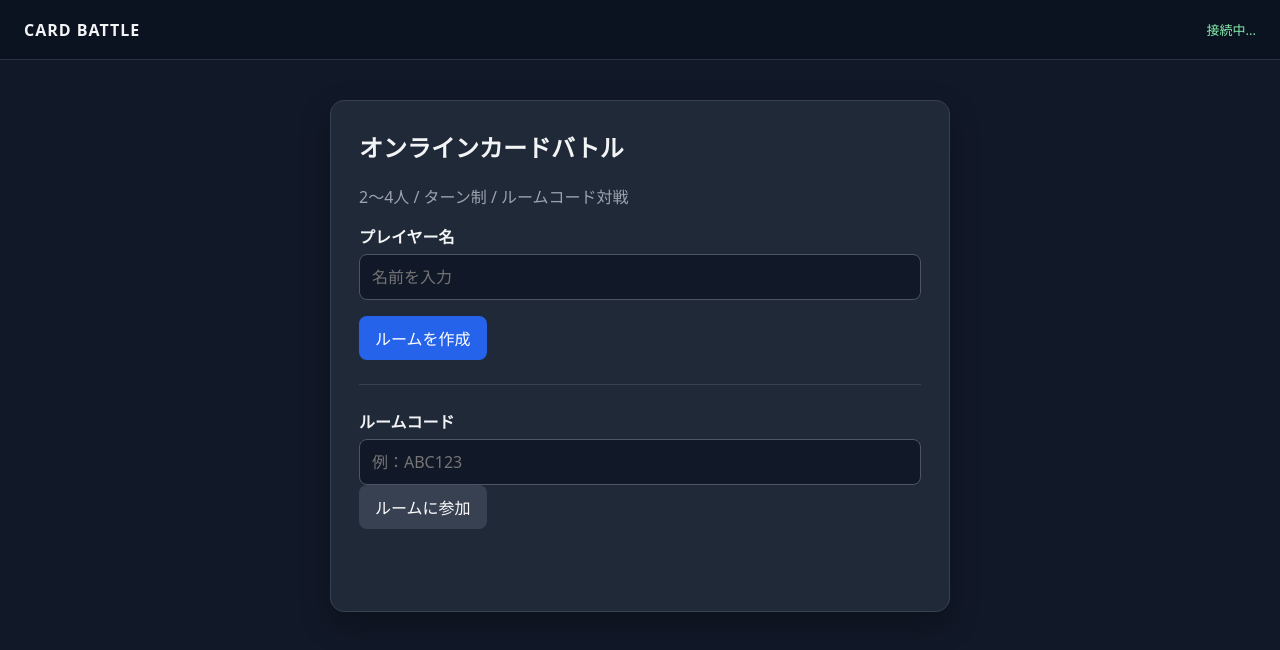
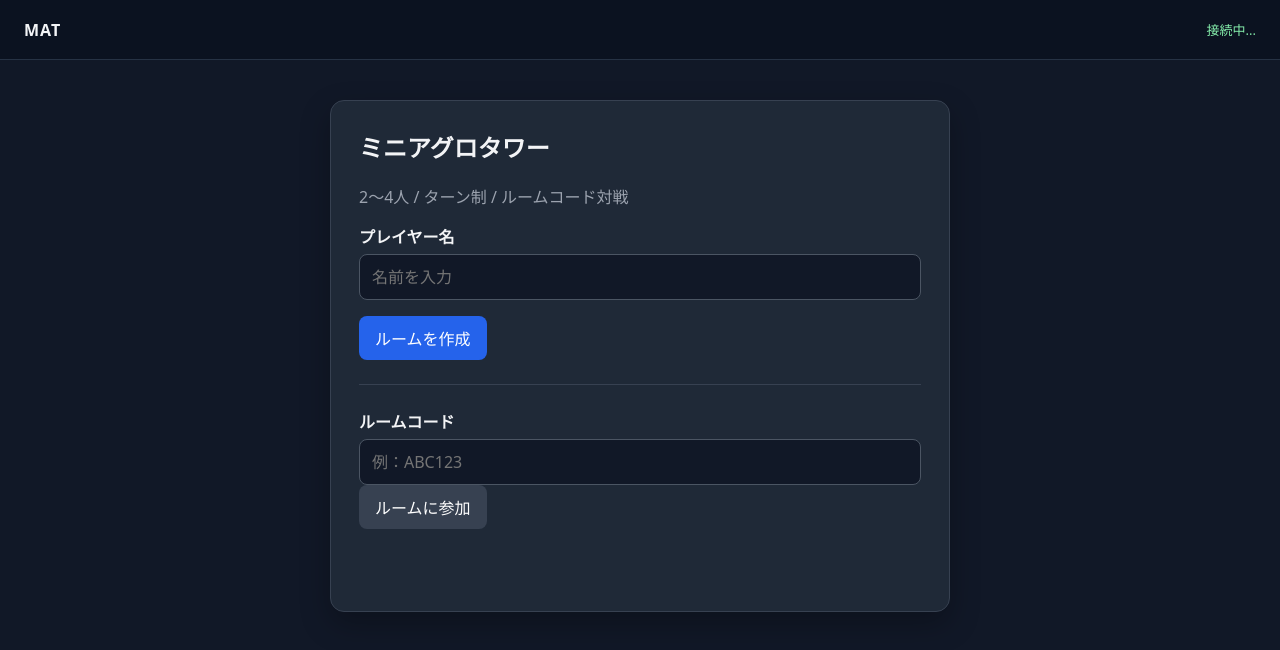
Before and after one commit to 04maple04/MAT, a website: page public/index.html in a window 1280 px wide. Drawn offline with nearby package versions, Linux system fonts and the light colour scheme.

Commit message:
Update index.html

```diff
--- a/public/index.html
+++ b/public/index.html
@@ -3,19 +3,19 @@
 <head>
   <meta charset="UTF-8">
   <meta name="viewport" content="width=device-width, initial-scale=1.0">
-  <title>CARD BATTLE</title>
+  <title>MAT</title>
   <link rel="stylesheet" href="/style.css">
 </head>
 <body>
   <div id="app">
     <header class="topbar">
-      <div class="brand" id="brandLogo" role="button" tabindex="0" title="最初の画面に戻る">CARD BATTLE</div>
+      <div class="brand" id="brandLogo" role="button" tabindex="0" title="最初の画面に戻る">MAT</div>
       <div id="connectionStatus" class="status">接続中...</div>
     </header>
 
     <main>
       <section id="lobby" class="panel">
-        <h1>オンラインカードバトル</h1>
+        <h1>ミニアグロタワー</h1>
         <p class="muted">2～4人 / ターン制 / ルームコード対戦</p>
         <label>プレイヤー名</label>
         <input id="playerName" maxlength="20" placeholder="名前を入力">
```
